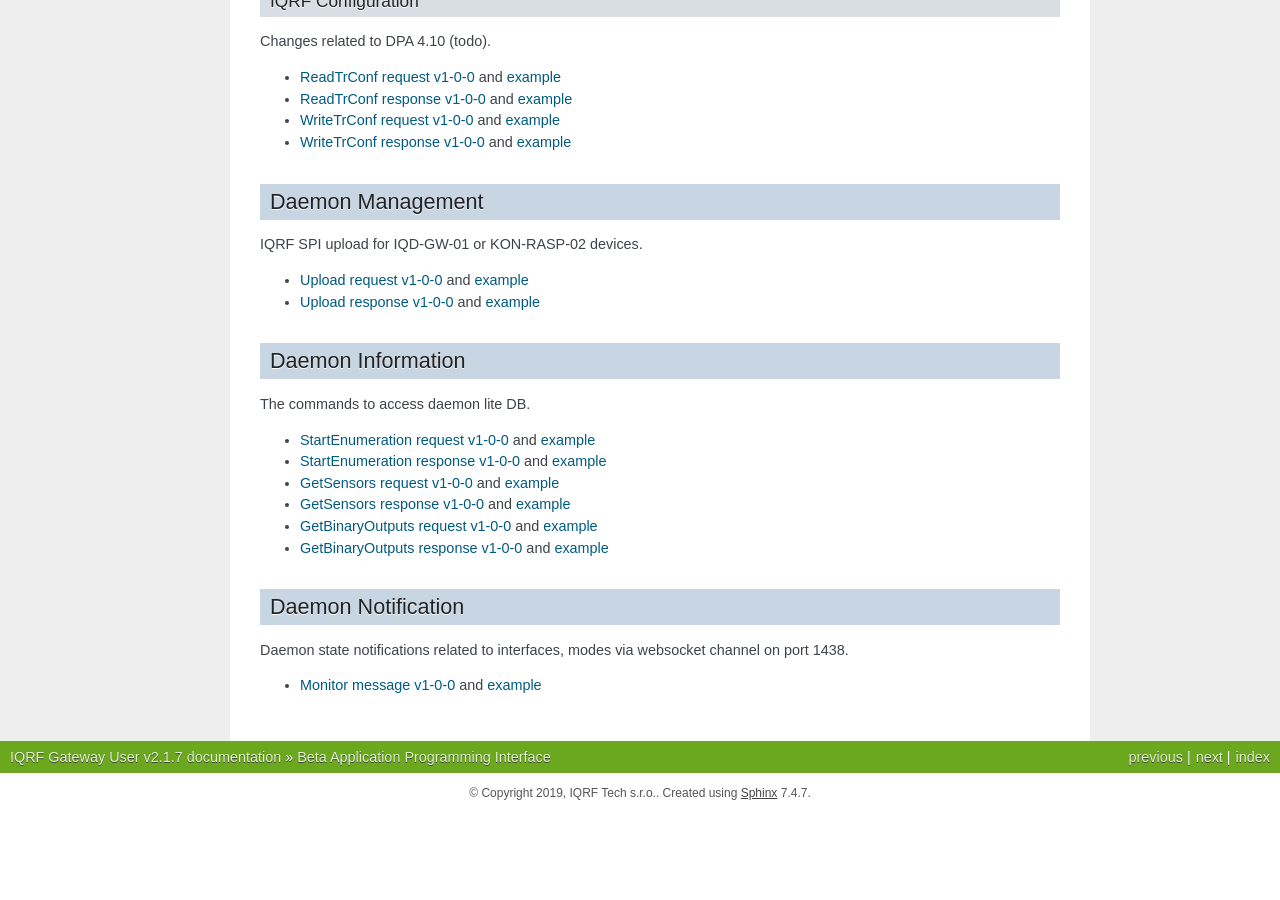
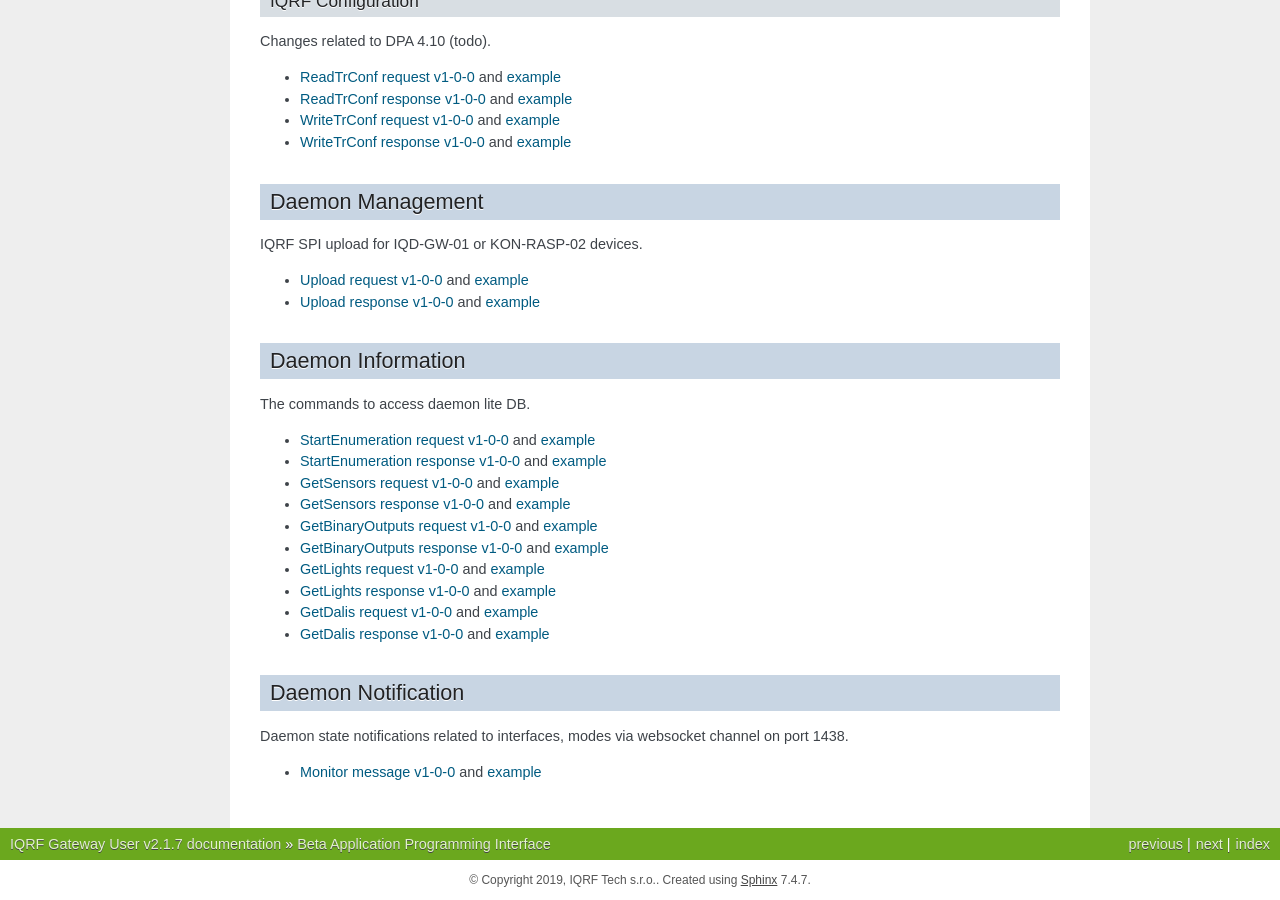
Before and after one commit to iqrf/iqrf-gateway-docs, a Sphinx documentation site: the page built from user/source/api-beta.rst, in a window 1280 px wide and 900 px high, scrolled down 1554 px. Built offline with Sphinx 7.4.7, drawn with Linux system fonts in a browser that asks for light colours; before the commit the page ends 2367 px from its top, so only the background shows below that.

Commit message:
Adding GetLights/Dalis into BETA API

```diff
--- a/user/source/api-beta.rst
+++ b/user/source/api-beta.rst
@@ -170,6 +170,10 @@ The commands to access daemon lite DB.
 - `GetSensors response v1-0-0`_ and `example`__
 - `GetBinaryOutputs request v1-0-0`_ and `example`__
 - `GetBinaryOutputs response v1-0-0`_ and `example`__
+- `GetLights request v1-0-0`_ and `example`__
+- `GetLights response v1-0-0`_ and `example`__
+- `GetDalis request v1-0-0`_ and `example`__
+- `GetDalis response v1-0-0`_ and `example`__
 
 .. _`StartEnumeration request v1-0-0`: https://apidocs.iqrf.org/iqrf-gateway-daemon/json/#iqrf/infoDaemon_StartEnumeration-request-1-0-0.json
 .. __: https://apidocs.iqrf.org/iqrf-gateway-daemon/json/iqrf/examples/infoDaemon_StartEnumeration-request-1-0-0-example.json
@@ -183,6 +187,14 @@ The commands to access daemon lite DB.
 .. __: https://apidocs.iqrf.org/iqrf-gateway-daemon/json/iqrf/examples/infoDaemon_GetBinaryOutputs-request-1-0-0-example.json
 .. _`GetBinaryOutputs response v1-0-0`: https://apidocs.iqrf.org/iqrf-gateway-daemon/json/#iqrf/infoDaemon_GetBinaryOutputs-response-1-0-0.json
 .. __: https://apidocs.iqrf.org/iqrf-gateway-daemon/json/iqrf/examples/infoDaemon_GetBinaryOutputs-response-1-0-0-example.json
+.. _`GetLights request v1-0-0`: https://apidocs.iqrf.org/iqrf-gateway-daemon/json/#iqrf/infoDaemon_GetLights-request-1-0-0.json
+.. __: https://apidocs.iqrf.org/iqrf-gateway-daemon/json/iqrf/examples/infoDaemon_GetLights-request-1-0-0-example.json
+.. _`GetLights response v1-0-0`: https://apidocs.iqrf.org/iqrf-gateway-daemon/json/#iqrf/infoDaemon_GetLights-response-1-0-0.json
+.. __: https://apidocs.iqrf.org/iqrf-gateway-daemon/json/iqrf/examples/infoDaemon_GetLights-response-1-0-0-example.json
+.. _`GetDalis request v1-0-0`: https://apidocs.iqrf.org/iqrf-gateway-daemon/json/#iqrf/infoDaemon_GetDalis-request-1-0-0.json
+.. __: https://apidocs.iqrf.org/iqrf-gateway-daemon/json/iqrf/examples/infoDaemon_GetDalis-request-1-0-0-example.json
+.. _`GetDalis response v1-0-0`: https://apidocs.iqrf.org/iqrf-gateway-daemon/json/#iqrf/infoDaemon_GetDalis-response-1-0-0.json
+.. __: https://apidocs.iqrf.org/iqrf-gateway-daemon/json/iqrf/examples/infoDaemon_GetDalis-response-1-0-0-example.json
 
 Daemon Notification
 -------------------
```
